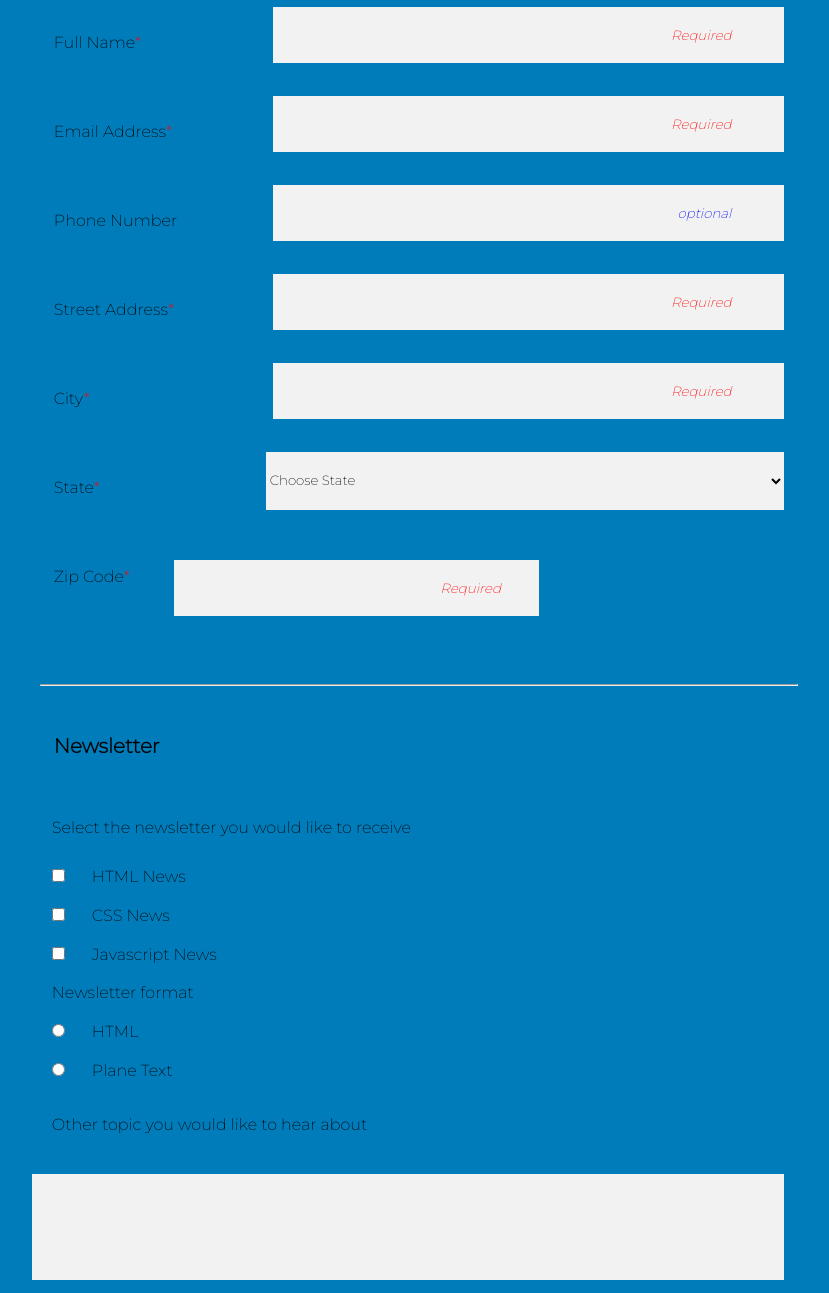
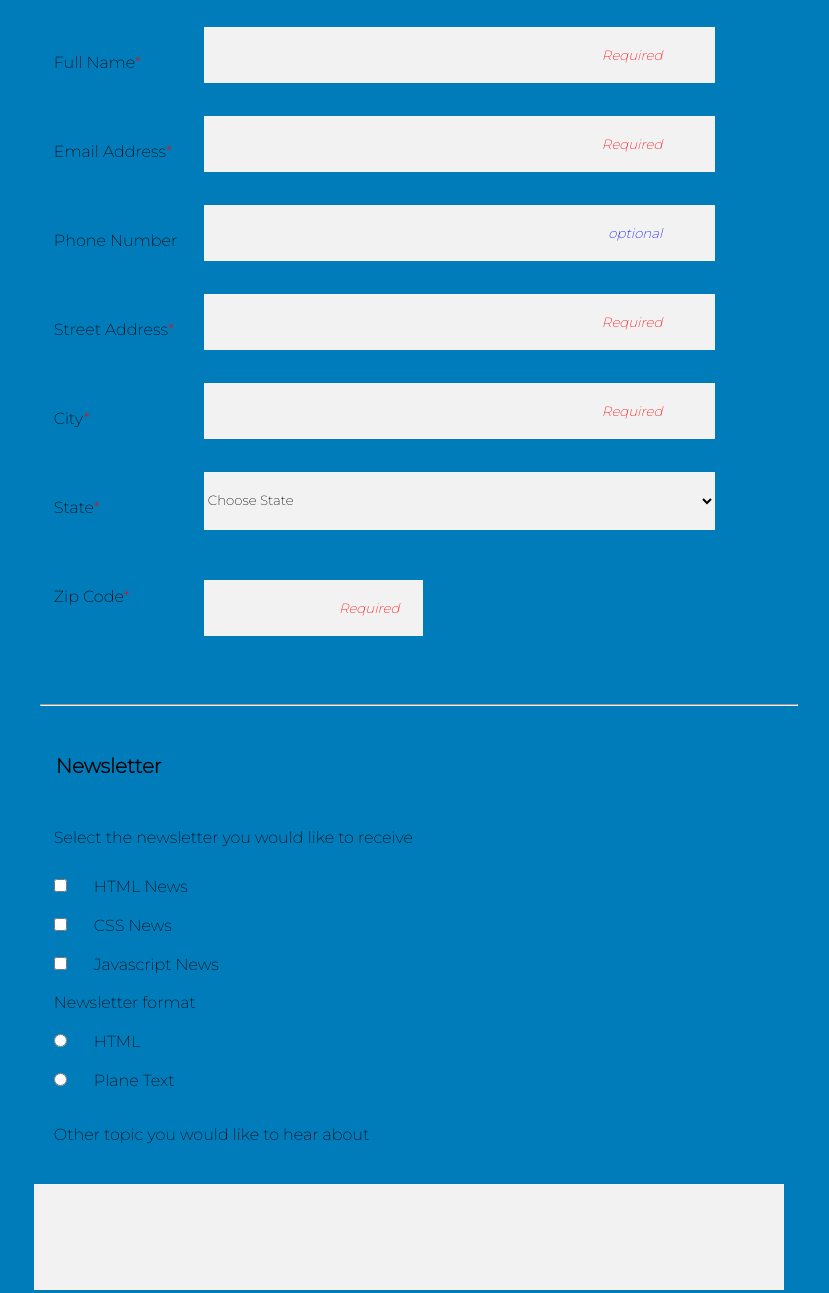
Before and after one commit to galorbir000/form, a plain HTML site: page index.html in a window 1280 px wide. Shown: the part 269-1562 px from the top of the page, without its empty margins (221-1050 px from the left). Drawn offline with Linux system fonts and the light colour scheme.

Commit message:
correction

```diff
--- a/index.html
+++ b/index.html
@@ -23,9 +23,9 @@
         <label for="name"> Full Name</label> <br>
         <input type="text" id="name" name="user_name" placeholder="Required" required>
         <label for="email"> Email Address</label> <br>
-        <Input class="email" type=text id="email" name=" user_email"  placeholder="Required" required>
+        <Input class="email" type="email" id="email" name=" user_email"  placeholder="Required" required>
         <label for="phone-number" id="no-after"> Phone Number</label> <br>
-        <input type="text" id="phone-number" name="user_phone-number"  placeholder="optional">
+        <input type="tel" id="phone-number" name="user_phone-number"  placeholder="optional">
         <label for="street-address"> Street Address</label> <br>
         <Input type=text id="street-address" name=" user_street-adress"  placeholder="Required" required>
         <label for="city"> City</label>  <br>
@@ -96,9 +96,11 @@
                   <Hr>
 
 
-        <Fieldset id="second-part">
+        <Fieldset >
+
             <legend> Newsletter</legend><br>
             <br>
+            <div id="second-part">
             <label >Select the newsletter you would like to receive</label><br>
 
             <br>
@@ -129,6 +131,7 @@
         <label > Other topic you would like to hear about</label> <br>
         <Input type="text" id="other-topic" name="users_other-topic">
         </div>
+    </div>
      </Fieldset>
  <button type="submit">Sign Up</button>
 
--- a/style.css
+++ b/style.css
@@ -74,7 +74,7 @@ label.copyright {
     display: inline;}
 
 /* input*/
-input[type="text" ], select#state{
+input[type="text" ],input[ type="tel"],input[ type="email"], select#state{
    background-color: #f2f2f2;
    max-width: 100%;
    width: 88%;
@@ -91,13 +91,11 @@ input#other-topic {
 
 
 input#zip-code {
-    width: 50%;
-
-    display: inline-block;
-
-    margin-right: 120px;
+    width: 45%;
+    /* display: inline-block; */
+    /* margin-right: 120px; */
 }
-input[type="text"]:hover{
+input:hover{
        border-color: black;
        border: solid;
        transition-property:font-size;
@@ -160,7 +158,9 @@ span.required{
     display: none;
 }
 
-
+input#phone-number {
+    border: none;
+}
 
 
 legend {
@@ -209,10 +209,10 @@ button {
         display: inline;
     }
 
-    input[type="text" ], select{
-        float:right;
+    input[type="text" ], select,input[ type="tel"],input[ type="email"]{
+        float: left;
         width:70%;
-        margin: -85px 0 0 0;
+        margin: -85px 0 0 150px;
     }
     .contact label{
        display: inline-block;
@@ -225,14 +225,16 @@ button {
   }
   select#state {
       /* margin-right: 30px; */
-      width: 71%;
+      width: 70%;
       }
       input#zip-code {
-        width: 50%;
+        width: 30%;
         /* display: inline-block; */
         /* margin-right: 120px; */
-        float: left;
-        margin-left: 120px;
+        /* float: none; */
+        /* margin-left: 100px; */
+        /* padding-right: 90px; */
+        /* margin-right: 210px; */
     }
     span.required {color: red;margin-left: -20px;}
     header{
@@ -253,12 +255,17 @@ button {
     padding-left: 0;
 
 }
-fieldset#second-part {
+div#second-part {
     margin-left: -20px;
+    margin-top: -30px;
 }
 button {
     margin-left: -15px;
     margin-right: 10px;
 }
+legend{
+    margin-left: 0;
+    margin-bottom: 20px;
+}
 
 }
```
